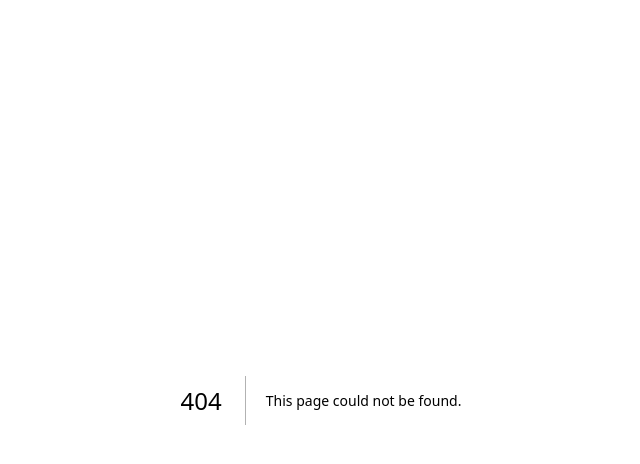
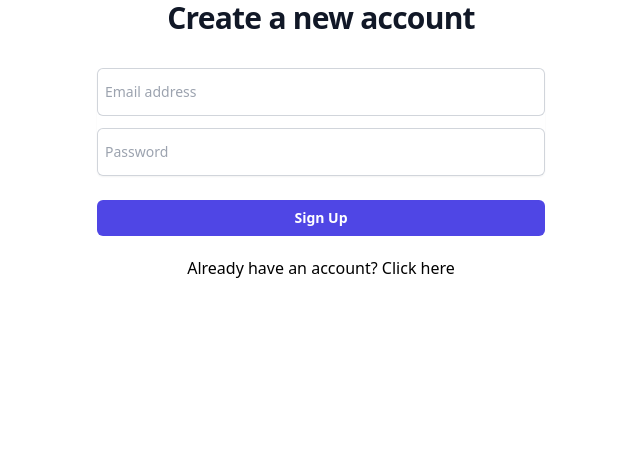
Before and after one commit to AlSirang/firebase-implementation, a Next.js app: page /signup in a window 1280 px wide. Before the commit this address had no page. Shown: the top 464 px of the page, without its empty margins (319-959 px from the left). Built offline with nearby package versions, Linux system fonts and the light colour scheme; no server answers.

Commit message:
fix: create signup page

```diff
--- /dev/null
+++ b/pages/signup.js
@@ -0,0 +1,46 @@
+import Link from "next/link";
+import AuthForm from "@/components/auth-form";
+import AuthLayout from "@/layouts/auth.layout";
+import { firebaseSignUpWithEmailAndPassword } from "@/firebase/auth";
+
+export default function Index() {
+  const onSubmit = async (event) => {
+    try {
+      event.preventDefault();
+      const form = new FormData(event.target);
+      const email = form.get("email");
+      const password = form.get("password");
+      const user = await firebaseSignUpWithEmailAndPassword({
+        email,
+        password,
+      });
+
+      console.log(user);
+    } catch (err) {
+      console.log(err);
+    }
+  };
+  return (
+    <AuthLayout>
+      <div className="flex min-h-full w-full justify-center pb-12 px-4 sm:px-6 lg:px-8">
+        <div className="w-full max-w-md">
+          <div>
+            <h2 className="text-center text-3xl font-bold tracking-tight text-gray-900">
+              Create a new account
+            </h2>
+          </div>
+          <AuthForm onSubmit={onSubmit} submitButtonText="Sign Up" />
+
+          <div className="flex flex-col items-center justify-center mt-5">
+            <p className="text-md">
+              Already have an account?&nbsp;
+              <Link className="hover:underline" href="/">
+                Click here
+              </Link>
+            </p>
+          </div>
+        </div>
+      </div>
+    </AuthLayout>
+  );
+}
```
